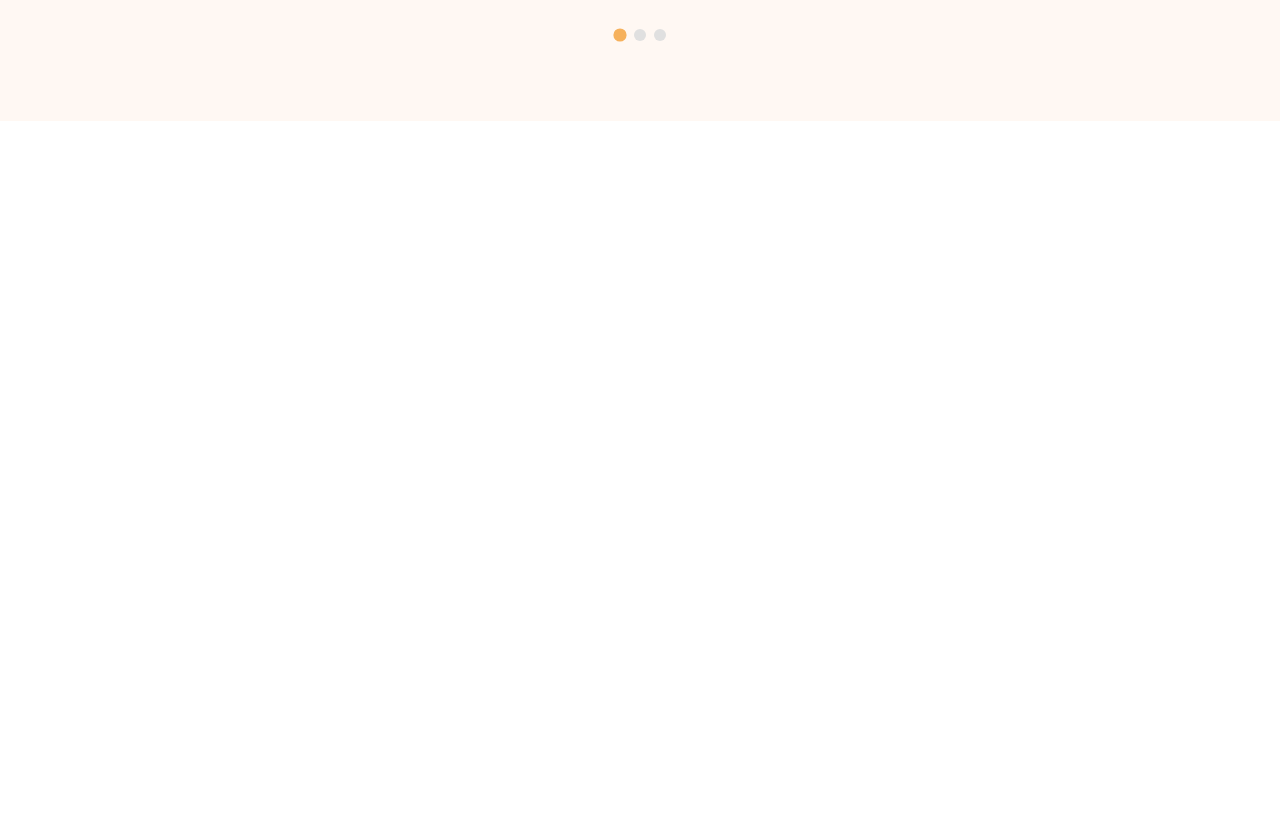
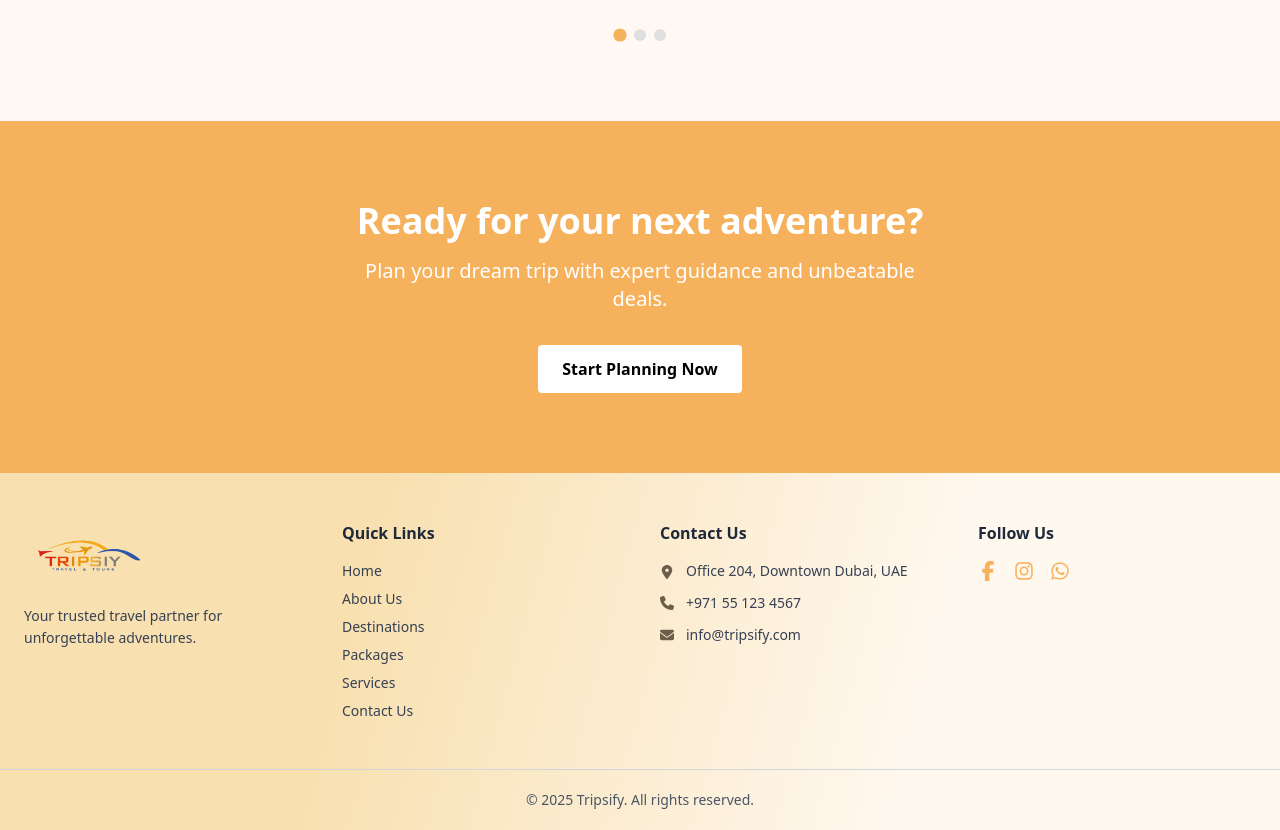
Before and after one commit to hammad200208/Travel-Tours, a React (Vite) app: page / in a window 1280 px wide. Shown: the part 3220-4050 px from the top of the page. Before the commit the page ends 3341 px from the top, so only its background shows below. Built offline with nearby package versions, Linux system fonts and the light colour scheme.

Commit message:
added Adventure-Secton and Footer

```diff
--- a/package.json
+++ b/package.json
@@ -14,6 +14,7 @@
     "lucide-react": "^0.553.0",
     "react": "^19.2.0",
     "react-dom": "^19.2.0",
+    "react-icons": "^5.5.0",
     "tailwindcss": "^4.1.17"
   },
   "devDependencies": {
--- a/src/App.jsx
+++ b/src/App.jsx
@@ -5,6 +5,8 @@ import Destination from './components/Destinations-Section/Destination.jsx'
 import Feature from './components/Featured-Section/Feature.jsx'
 import Choose from './components/Choose-Section/Choose.jsx'
 import Review from './components/Review-Section/Review.jsx'
+import Adventure from './components/Adventure-Section/Adventure.jsx'
+import Footer from './components/reusable/Footer.jsx'
 
 function App() {
   return (
@@ -15,6 +17,8 @@ function App() {
       <Feature />
       <Choose />
       <Review />
+      <Adventure />
+      <Footer />
     </>
   )
 }
--- /dev/null
+++ b/src/components/Adventure-Section/Adventure.jsx
@@ -0,0 +1,19 @@
+import React from "react";
+
+const Adventure = () => {
+  return (
+    <section className="bg-[#F6B15C] flex flex-col items-center justify-center text-center py-20 px-4">
+      <h2 className="text-3xl sm:text-4xl md:text-4xl font-bold text-white mb-4">
+        Ready for your next adventure?
+      </h2>
+      <p className="text-white text-base sm:text-lg md:text-xl mb-8 max-w-xl">
+        Plan your dream trip with expert guidance and unbeatable deals.
+      </p>
+      <button className="bg-white text-black font-semibold px-6 py-3 rounded transition-transform duration-300 hover:scale-105">
+        Start Planning Now
+      </button>
+    </section>
+  );
+};
+
+export default Adventure;
--- /dev/null
+++ b/src/components/reusable/Footer.jsx
@@ -0,0 +1,97 @@
+// Footer.jsx
+import {
+  FaFacebookF,
+  FaInstagram,
+  FaWhatsapp,
+  FaLocationDot,
+  FaPhone,
+  FaEnvelope,
+} from "react-icons/fa6";
+
+export default function Footer() {
+  return (
+    <footer
+      className="text-gray-700"
+      style={{
+        background:
+          "linear-gradient(285.12deg, #FFF8EF 28.12%, #F8E0B0 71.88%)",
+      }}
+    >
+      {/* Main Footer Content */}
+      <div className="max-w-7xl mx-auto px-6 py-12 grid grid-cols-1 sm:grid-cols-2 md:grid-cols-4 gap-10 border-b border-gray-300">
+
+        {/* Logo & Tagline */}
+        <div className="flex flex-col items-start space-y-3">
+          <img
+            src="/logo.png"
+            alt="Tripsify Logo"
+            className="w-32 object-contain"
+          />
+          <p className="text-sm leading-relaxed max-w-xs">
+            Your trusted travel partner for unforgettable adventures.
+          </p>
+        </div>
+
+        {/* Quick Links */}
+        <div>
+          <h3 className="font-semibold text-gray-800 mb-4">Quick Links</h3>
+          <ul className="space-y-2 text-sm">
+            {["Home", "About Us", "Destinations", "Packages", "Services", "Contact Us"].map(
+              (item) => (
+                <li key={item}>
+                  <a href="#" className="hover:text-orange-600 transition-colors">
+                    {item}
+                  </a>
+                </li>
+              )
+            )}
+          </ul>
+        </div>
+
+        {/* Contact Info */}
+        <div>
+          <h3 className="font-semibold text-gray-800 mb-4">Contact Us</h3>
+          <ul className="space-y-3 text-sm">
+            <li className="flex items-start gap-3">
+              <FaLocationDot className="text-[#6B5E4A] mt-1" />
+              <span>Office 204, Downtown Dubai, UAE</span>
+            </li>
+            <li className="flex items-center gap-3">
+              <FaPhone className="text-[#6B5E4A]" />
+              <span>+971 55 123 4567</span>
+            </li>
+            <li className="flex items-center gap-3">
+              <FaEnvelope className="text-[#6B5E4A]" />
+              <span>info@tripsify.com</span>
+            </li>
+          </ul>
+        </div>
+
+        {/* Social Links */}
+        <div>
+          <h3 className="font-semibold text-gray-800 mb-4">Follow Us</h3>
+          <div className="flex space-x-4">
+            {[
+              { icon: <FaFacebookF />, href: "#" },
+              { icon: <FaInstagram />, href: "#" },
+              { icon: <FaWhatsapp />, href: "#" },
+            ].map(({ icon, href }, i) => (
+              <a
+                key={i}
+                href={href}
+                className="text-[#F6B15C] hover:text-orange-700 text-xl transition-transform transform hover:scale-110"
+              >
+                {icon}
+              </a>
+            ))}
+          </div>
+        </div>
+      </div>
+
+      {/* Bottom Bar */}
+      <div className="text-center py-5 text-sm text-gray-600">
+        © 2025 Tripsify. All rights reserved.
+      </div>
+    </footer>
+  );
+}
```
Also changed, not shown: 1 other file (tests, documents, lock files or other folders).
